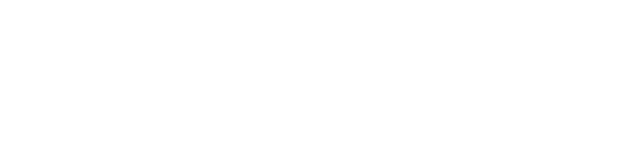
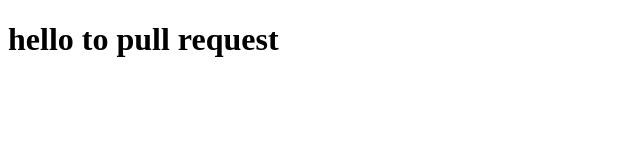
Before and after one commit to misbahsaeed363-hue/repo-1, a plain HTML site: page index.html in a window 1280 px wide. Shown: the whole page, without its empty margins (0-640 px from the left). Drawn offline with Linux system fonts and the light colour scheme.

Commit message:
learn about pr

```diff
--- a/index.html
+++ b/index.html
@@ -6,6 +6,6 @@
     <title>Document</title>
 </head>
 <body>
-
+    <h1>hello to pull request</h1>
 </body>
 </html>
```
